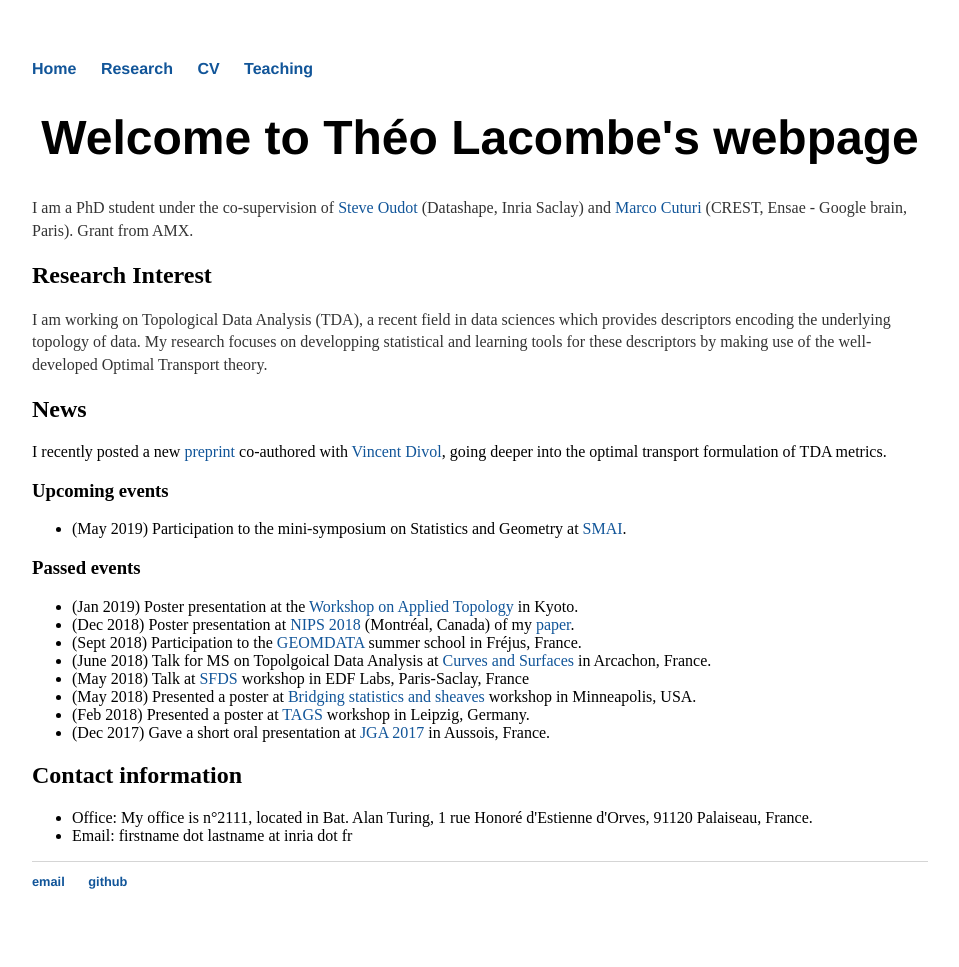
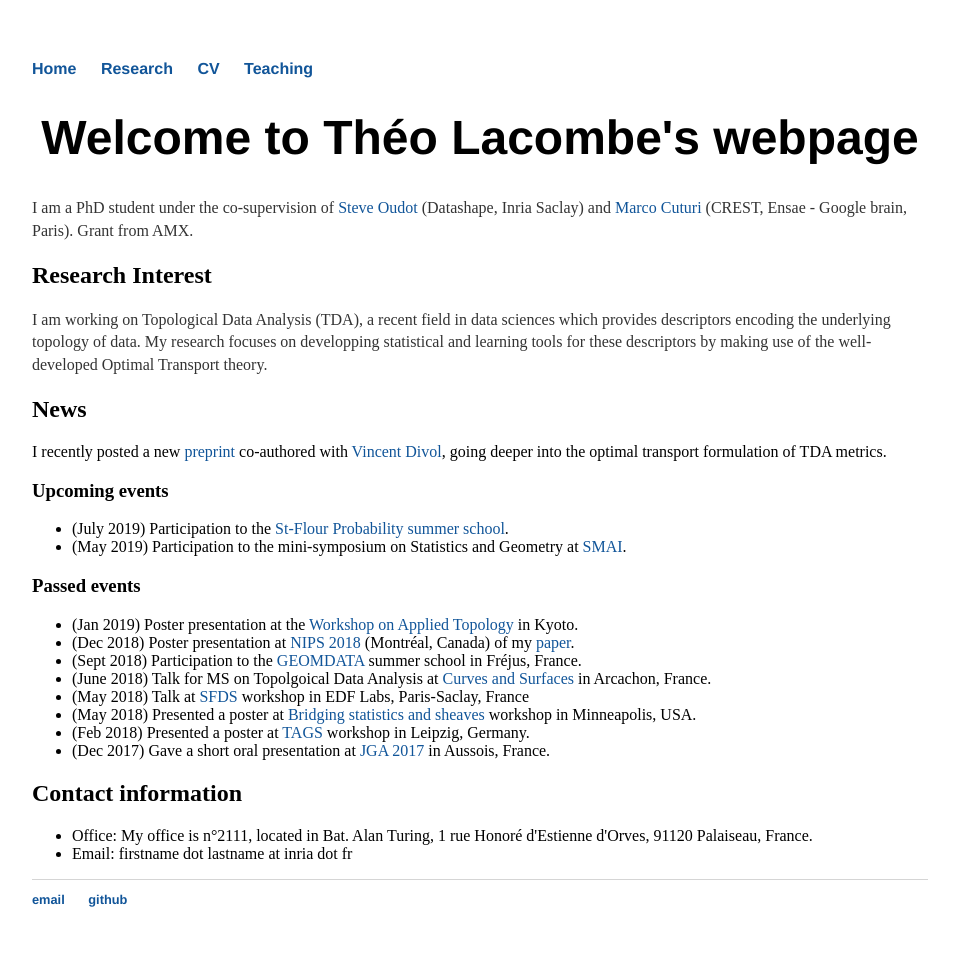
Before and after one commit to tlacombe/tlacombe.github.io, a Jekyll site: the page built from index.html, in a window 1280 px wide. Shown: the whole page, without its empty margins (160-1119 px from the left). Built offline with Jekyll 4.4.1, drawn with Linux system fonts in a browser that asks for light colours.

Commit message:
update news

```diff
--- a/index.html
+++ b/index.html
@@ -16,6 +16,7 @@ title: Theo Lacombe's webpage
 
 	<h3> Upcoming events</h3>
 	<ul>
+		<li> (July 2019) Participation to the <a href="http://recherche.math.univ-bpclermont.fr/stflour/">St-Flour Probability summer school</a>.</li>
 		<li> (May 2019) Participation to the mini-symposium on Statistics and Geometry at <a href="http://smai.emath.fr/smai2019/index.php">SMAI</a>.</li>
 	</ul>
 
```
